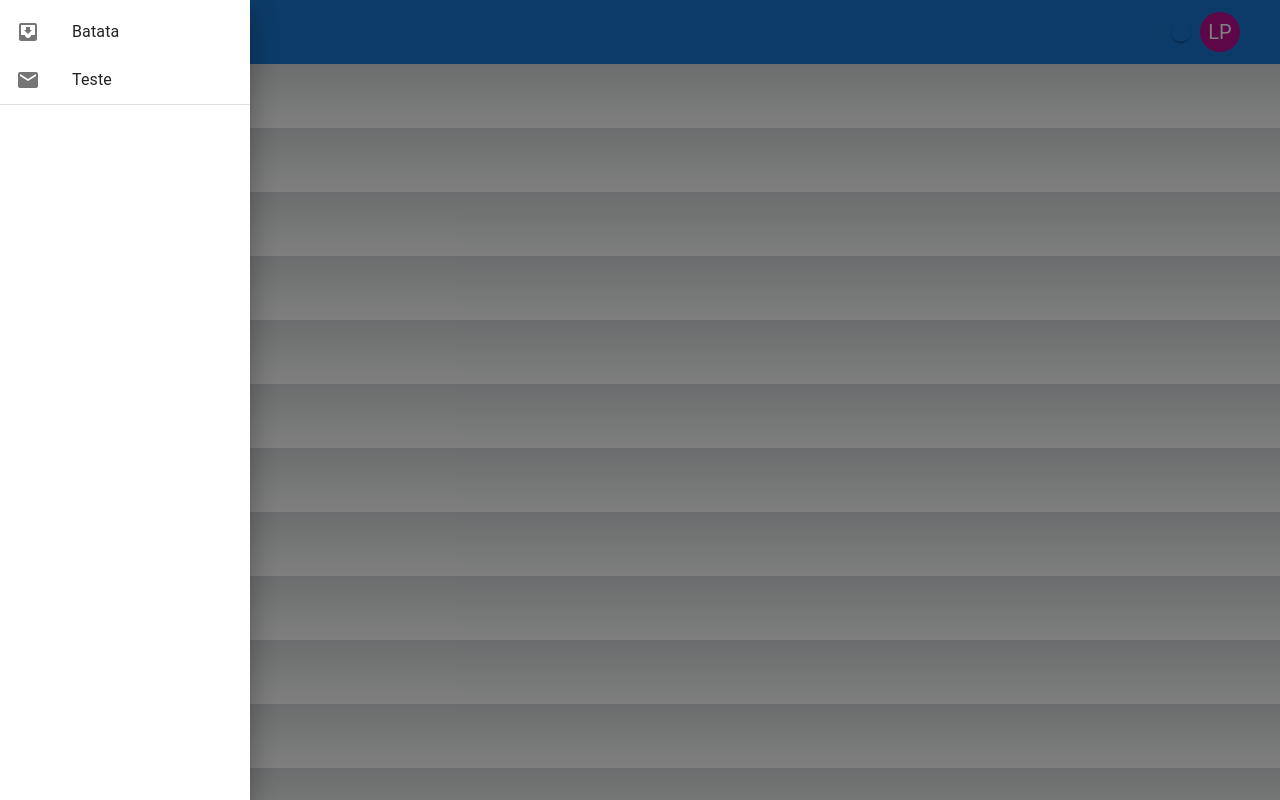
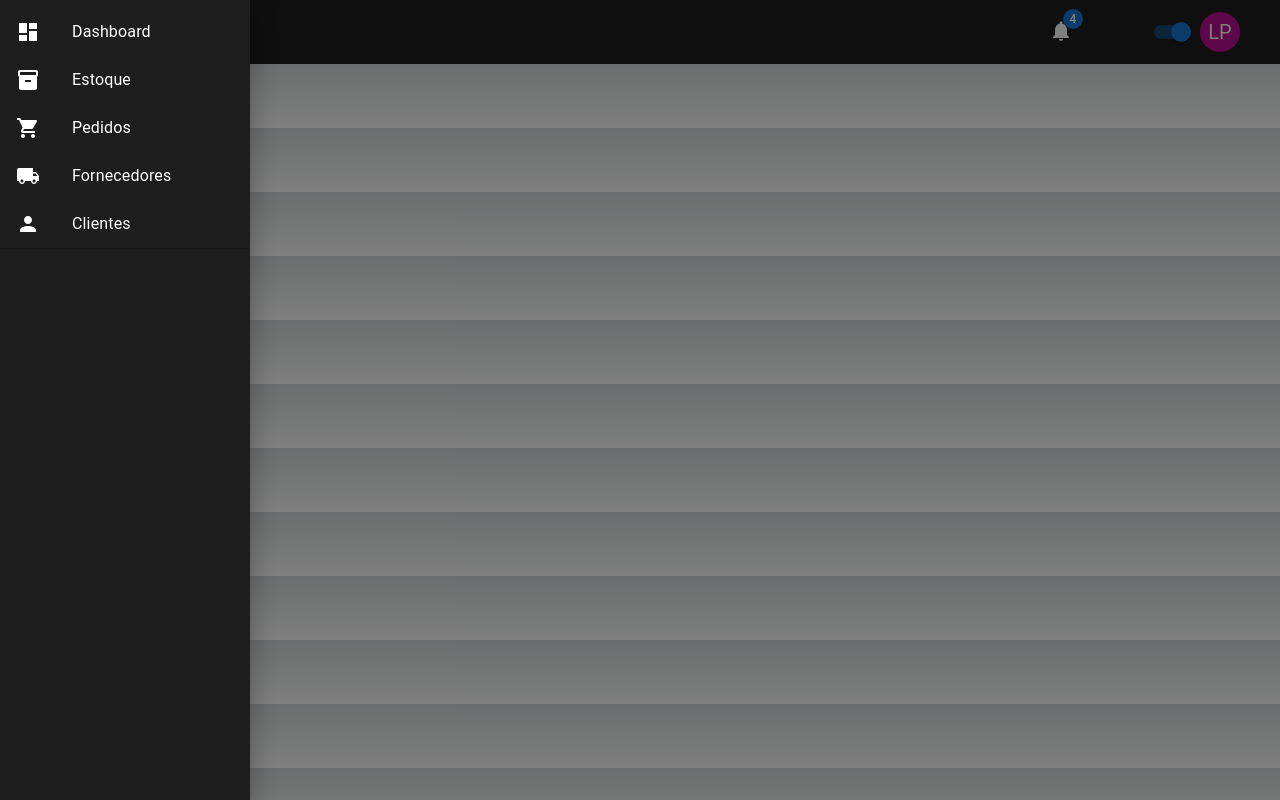
Before and after one commit to PagaNiz/phobos_frontend, a Next.js app: page / in a window 1280 px wide. Both pictures are taken after a click on the button 36 px from the left and 32 px from the top of the page. Built offline with nearby package versions, Linux system fonts and the light colour scheme.

Commit message:
feat: add notification and reorganize side menu

```diff
--- a/src/components/header/MenuBar/Avatar/AvatarMenu.tsx
+++ b/src/components/header/MenuBar/Avatar/AvatarMenu.tsx
@@ -45,8 +45,8 @@ export const AvatarMenu = ({ logout }: Props) => {
           "aria-labelledby": "basic-button",
         }}
       >
-        <MenuItem onClick={handleClose}>Profile</MenuItem>
-        <MenuItem onClick={logout}>Logout</MenuItem>
+        <MenuItem onClick={handleClose}>Perfil</MenuItem>
+        <MenuItem onClick={logout}>Sair</MenuItem>
       </Menu>
     </div>
   );
--- a/src/components/header/MenuBar/MenuApp.tsx
+++ b/src/components/header/MenuBar/MenuApp.tsx
@@ -6,12 +6,12 @@ import IconButton from "@mui/material/IconButton";
 import Switch from "@mui/material/Switch";
 import Toolbar from "@mui/material/Toolbar";
 import Typography from "@mui/material/Typography";
+import { useRouter } from "next/router";
 import * as React from "react";
-import { AvatarMenu, LoginButton } from "./Avatar/AvatarMenu";
+import { AvatarMenu } from "./Avatar/AvatarMenu";
+import { SideMenu } from "./SideMenu/SideMenu";
 import style from "./styles/MenuAppBar.module.scss";
-import { SideMenu } from "./SideMenu/SideMenu";
-import Link from "next/link";
-import { useRouter } from "next/router";
+import { NotificationBell } from "./Notification/NotificationBell";
 
 type Props = {
   titlePage: string;
@@ -28,7 +28,7 @@ const MenuAppBar = ({ titlePage }: Props) => {
 
   return (
     <Box sx={{ flexGrow: 1 }}>
-      <AppBar position="static">
+      <AppBar position="static" style={{ backgroundColor: "#1e1e1e" }}>
         <Toolbar>
           <IconButton
             size="large"
@@ -42,6 +42,8 @@ const MenuAppBar = ({ titlePage }: Props) => {
           <Typography variant="h6" component="div" sx={{ flexGrow: 1 }}>
             {titlePage}
           </Typography>
+          <div style={{ display: "flex", alignItems: "center", gap: "5rem" }}>
+            <NotificationBell />
             <FormGroup>
               <FormControlLabel
                 control={
@@ -62,6 +64,7 @@ const MenuAppBar = ({ titlePage }: Props) => {
                 }
               />
             </FormGroup>
+          </div>
         </Toolbar>
       </AppBar>
     </Box>
--- /dev/null
+++ b/src/components/header/MenuBar/Notification/NotificationBell.tsx
@@ -0,0 +1,16 @@
+import NotificationsIcon from "@mui/icons-material/Notifications";
+import { Badge, Tooltip } from "@mui/material";
+import styles from "./styles/styles.module.scss";
+import { useState } from "react";
+
+export const NotificationBell = () => {
+  return (
+    <Tooltip title="Notificações">
+      <Badge badgeContent={4} color="primary">
+        <button className={styles.button}>
+          <NotificationsIcon className={styles.icon} />
+        </button>
+      </Badge>
+    </Tooltip>
+  );
+};
--- /dev/null
+++ b/src/components/header/MenuBar/Notification/styles/styles.module.scss
@@ -0,0 +1,11 @@
+.button {
+  background-color: transparent !important;
+  border: none;
+  .icon {
+    color: white;
+    :hover {
+      color: #838383;
+      cursor: pointer;
+    }
+  }
+}
--- a/src/components/header/MenuBar/SideMenu/SideMenu.tsx
+++ b/src/components/header/MenuBar/SideMenu/SideMenu.tsx
@@ -1,6 +1,9 @@
-import MailIcon from "@mui/icons-material/Mail";
+import DashboardIcon from "@mui/icons-material/Dashboard";
+import InventoryIcon from "@mui/icons-material/Inventory";
+import LocalShippingIcon from "@mui/icons-material/LocalShipping";
 import MenuIcon from "@mui/icons-material/Menu";
-import InboxIcon from "@mui/icons-material/MoveToInbox";
+import PersonIcon from "@mui/icons-material/Person";
+import ShoppingCartIcon from "@mui/icons-material/ShoppingCart";
 import Box from "@mui/material/Box";
 import Divider from "@mui/material/Divider";
 import Drawer from "@mui/material/Drawer";
@@ -14,14 +17,29 @@ import * as React from "react";
 
 const menuItems = [
   {
-    name: "Batata",
-    link: "/batata",
-    icon: <InboxIcon />,
+    name: "Dashboard",
+    link: "/",
+    icon: <DashboardIcon />,
   },
   {
-    name: "Teste",
-    link: "/",
-    icon: <MailIcon />,
+    name: "Estoque",
+    link: "/estoque",
+    icon: <InventoryIcon />,
+  },
+  {
+    name: "Pedidos",
+    link: "/pedidos",
+    icon: <ShoppingCartIcon />,
+  },
+  {
+    name: "Fornecedores",
+    link: "/fornecedores",
+    icon: <LocalShippingIcon />,
+  },
+  {
+    name: "Clientes",
+    link: "/clients",
+    icon: <PersonIcon />,
   },
 ];
 
@@ -34,12 +52,12 @@ export const SideMenu = () => {
 
   const DrawerList = (
     <Box sx={{ width: 250 }} role="presentation" onClick={toggleDrawer(false)}>
-      <List>
+      <List sx={{ backgroundColor: "#1e1e1e", height: "100vh" }}>
         {menuItems.map((item) => (
-          <ListItem key={item.name} disablePadding>
+          <ListItem key={item.name} disablePadding sx={{ color: "white" }}>
             <Link href={item.link}>
               <ListItemButton>
-                <ListItemIcon>{item.icon}</ListItemIcon>
+                <ListItemIcon sx={{ color: "white" }}>{item.icon}</ListItemIcon>
                 <ListItemText primary={item.name} />
               </ListItemButton>
             </Link>
--- a/src/pages/login/index.tsx
+++ b/src/pages/login/index.tsx
@@ -1,7 +1,11 @@
 import { LoginScreen } from "@/screens/login";
 
 const Login = () => {
-  return <LoginScreen />;
+  return (
+    <>
+      <LoginScreen />
+    </>
+  );
 };
 
 export default Login;
```
Also changed, not shown: src/components/header/MenuBar/Notification/NotificationList.tsx (added, +77 -0 lines). Lines whose indentation alone changed are shown as unchanged.
